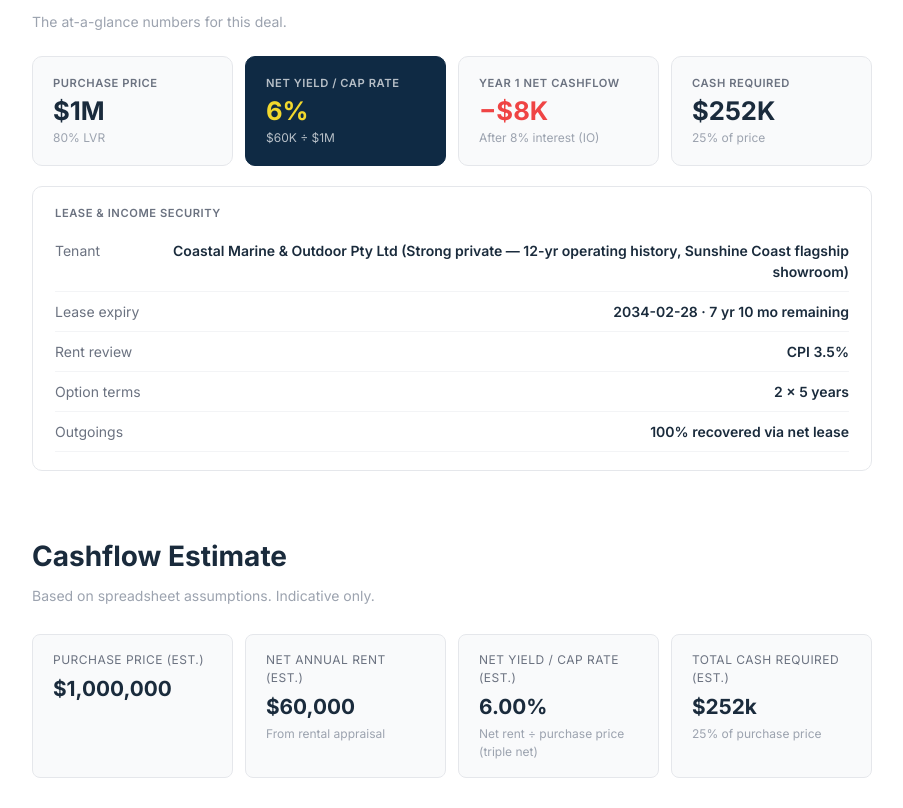
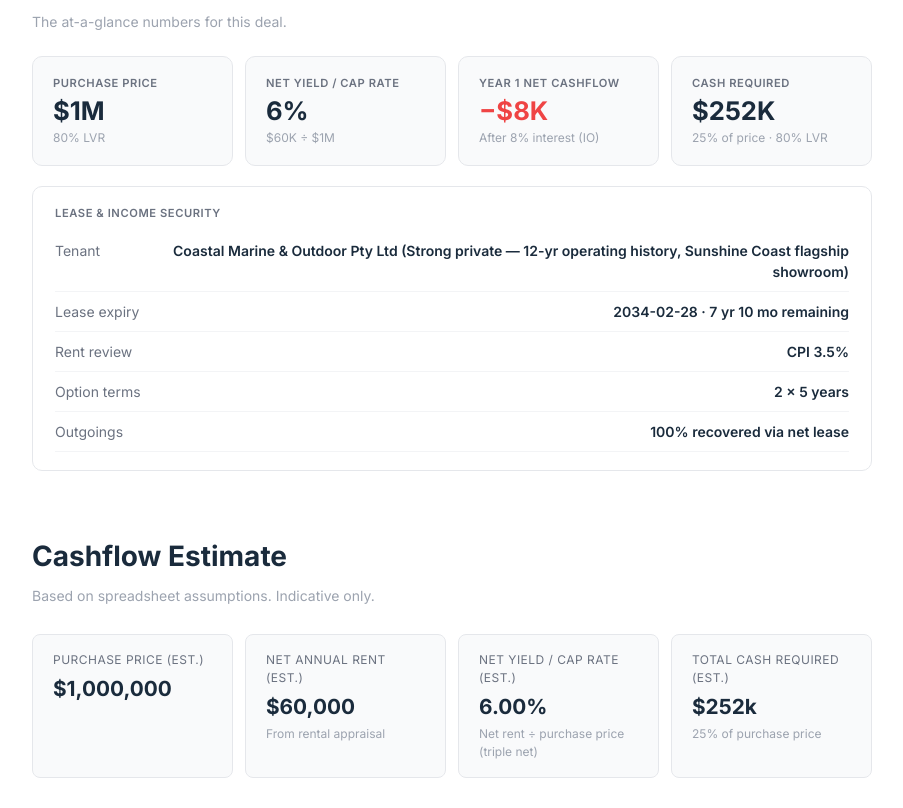
Before and after one commit to Griggi89/baumann-commercial-template, a Next.js app: page /demo in a window 1280 px wide. Shown: the part 1044-1852 px from the top of the page, without its empty margins (328-1231 px from the left). Built offline with nearby package versions, Linux system fonts and the light colour scheme; no server answers.

Commit message:
feat(exec-summary): Cap Rate card plain styling + LVR % on Cash Required (#10)
- Remove the accent styling on Net Yield / Cap Rate card (was navy bg + gold value). Chris wants it consistent with other cards.
- Add LVR % to Cash Required card sub, e.g. "35% of price · 70% LVR".

```diff
--- a/components/sections/ExecutiveSummarySection.tsx
+++ b/components/sections/ExecutiveSummarySection.tsx
@@ -163,7 +163,6 @@ export default function ExecutiveSummarySection() {
               sub={cashflow.annualRent && cashflow.purchasePrice
                 ? `${fmtMoney(cashflow.annualRent)} ÷ ${fmtMoney(cashflow.purchasePrice)}`
                 : undefined}
-              accent
             />
             <HeadlineCard
               label="Year 1 Net Cashflow"
@@ -181,7 +180,7 @@ export default function ExecutiveSummarySection() {
               label="Cash Required"
               value={fmtMoney(cashflow.upfrontCosts?.totalRequired ?? 0)}
               sub={cashflow.purchasePrice && cashflow.upfrontCosts?.totalRequired
-                ? `${Math.round((cashflow.upfrontCosts.totalRequired / cashflow.purchasePrice) * 100)}% of price`
+                ? `${Math.round((cashflow.upfrontCosts.totalRequired / cashflow.purchasePrice) * 100)}% of price${cashflow.lvr ? ` · ${Math.round(cashflow.lvr * 100)}% LVR` : ''}`
                 : undefined}
             />
           </div>
```
